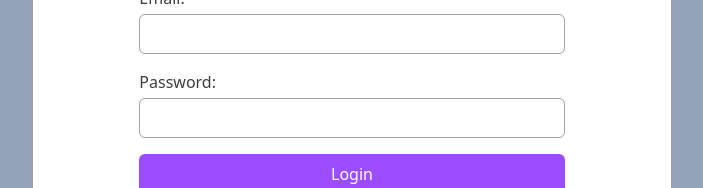
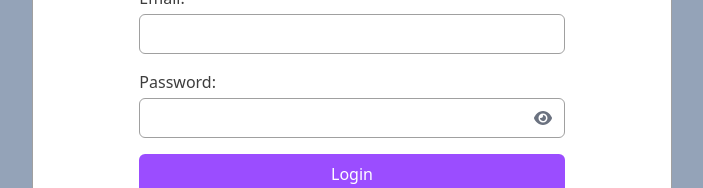
Before and after one commit to Tobiasa123/chatproject25, a React (Vite) app in the folder client/: page / in a window 1280 px wide. Shown: the part 314-502 px from the top of the page, without its empty margins (288-991 px from the left). Built offline with nearby package versions, Linux system fonts and the light colour scheme.

Commit message:
added eye icon visibillity pass

```diff
--- a/client/src/components/LoginForm/LoginForm.jsx
+++ b/client/src/components/LoginForm/LoginForm.jsx
@@ -1,11 +1,12 @@
-import { useState } from "react"
+import { useState } from "react";
 import { useNavigate } from "react-router-dom";
+import { FontAwesomeIcon } from "@fortawesome/react-fontawesome";
+import { faEye, faEyeSlash } from "@fortawesome/free-solid-svg-icons";
 import { ThemeSwitch } from "../ThemeSwitch/ThemeSwitch";
 import Footer from "../Footer/Footer";
 
-
 const LoginForm = () => {
-    const navigate = useNavigate()
+  const navigate = useNavigate();
   const [formData, setFormData] = useState({
     username: "",
     email: "",
@@ -14,6 +15,7 @@ const LoginForm = () => {
   const [error, setError] = useState(null);
   const [token, setToken] = useState(null);
   const [isLogin, setIsLogin] = useState(true);
+  const [showPassword, setShowPassword] = useState(false);
 
   const handleChange = (event) => {
     const { name, value } = event.target;
@@ -42,8 +44,7 @@ const LoginForm = () => {
       if (response.ok) {
         setToken(data.token);
         sessionStorage.setItem("authToken", data.token);
-          console.log("Backend success message:", data);
-          navigate('/home');
+        navigate("/home");
       } else if (response.status === 400) {
         setError("Incorrect email or password");
         alert("Incorrect email or password");
@@ -54,10 +55,8 @@ const LoginForm = () => {
     } catch (err) {
       setError("An error occurred while processing the request.");
       alert("An error occurred while processing the request.");
-        console.error("Backend error message:", err.message);
     }
   };
-
 
   return (
     <div className="flex flex-col w-full md:w-[90vw] lg:w-[50vw] justify-center items-center bg-lightBackground dark:bg-darkBackground h-2/3 rounded-md gap-3 min-w-80 border border-lightBorder dark:border-darkBorder">
@@ -90,16 +89,23 @@ const LoginForm = () => {
           />
         </div>
 
-          <div className="flex flex-col gap-1">
+        <div className="flex flex-col gap-1 relative">
           <label htmlFor="password" className="text-darkText dark:text-lightText">Password:</label>
+          <div className="relative">
             <input
-              type="password"
+              type={showPassword ? "text" : "password"}
               id="password"
               name="password"
               value={formData.password}
               onChange={handleChange}
-              className="h-10 border rounded-md border-lightBorder dark:border-darkBorder bg-lightBackground dark:bg-darkBackground text-darkText dark:text-lightText placeholder-gray-400 dark:placeholder-gray-500"
+              className="h-10 border rounded-md border-lightBorder dark:border-darkBorder bg-lightBackground dark:bg-darkBackground text-darkText dark:text-lightText placeholder-gray-400 dark:placeholder-gray-500 pr-12 w-full"
             />
+            <FontAwesomeIcon
+              icon={showPassword ? faEyeSlash : faEye}
+              className="absolute right-3 top-1/2 transform -translate-y-1/2 cursor-pointer text-gray-500 dark:text-gray-400 w-5"
+              onClick={() => setShowPassword(!showPassword)}
+            />
+          </div>
         </div>
 
         <button
@@ -111,7 +117,7 @@ const LoginForm = () => {
       </form>
 
       <p className="text-darkText dark:text-lightText">
-          {isLogin ? "Don't have an account?" : "Already have an account?"}{" "}
+        {isLogin ? "Don't have an account?" : "Already have an account?"} {" "}
         <button
           onClick={() => setIsLogin(!isLogin)}
           className="text-purpleAccent dark:text-purpleAccent"
@@ -119,8 +125,9 @@ const LoginForm = () => {
           {isLogin ? "Sign Up" : "Log In"}
         </button>
       </p>
-        <Footer/>
+      <Footer />
     </div>
   );
 };
+
 export default LoginForm;
```
Lines whose indentation alone changed are shown as unchanged.
